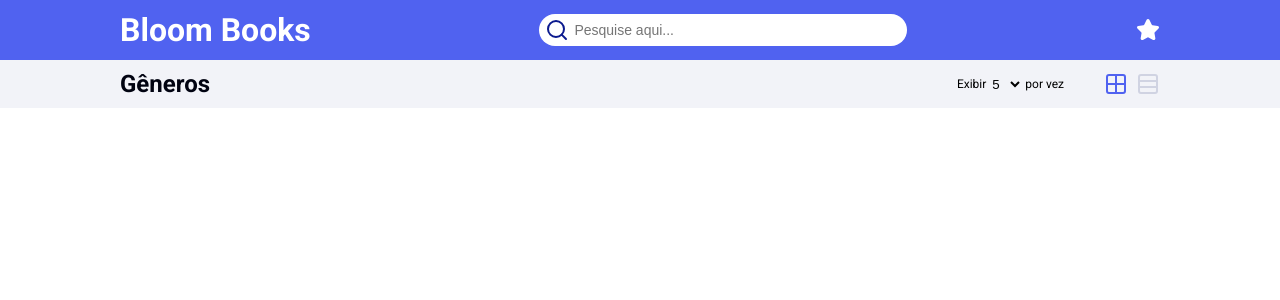
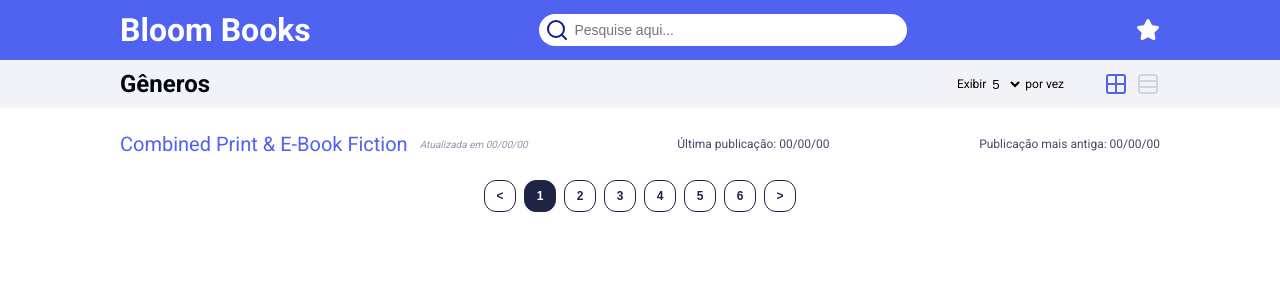
Before and after one commit to rafaelodassi/bloom-books, a Next.js app: page / in a window 1280 px wide. Shown: the top 300 px of the page. Built offline with nearby package versions, Linux system fonts and the light colour scheme.

Commit message:
Dev pagination.

```diff
--- a/src/app/components/Header/index.tsx
+++ b/src/app/components/Header/index.tsx
@@ -1,3 +1,5 @@
+import { ListCategories } from '../ListCategories';
+import { Pagination } from '../Pagination';
 import { ViewMode } from '../ViewMode';
 
 import {
@@ -29,6 +31,8 @@ const Header = () => (
       <TitleSubHeader>Gêneros</TitleSubHeader>
       <ViewMode />
     </SubHeader>
+    <ListCategories />
+    <Pagination />
   </Container>
 );
 
--- /dev/null
+++ b/src/app/components/ListCategories/index.tsx
@@ -0,0 +1,24 @@
+import {
+  Container,
+  LastPublished,
+  OlderPost,
+  Title,
+  TitleContainer,
+  Updated,
+  CategoryContainer,
+} from './styles';
+
+const ListCategories = () => (
+  <Container>
+    <CategoryContainer>
+      <TitleContainer>
+        <Title>Combined Print & E-Book Fiction</Title>
+        <Updated>Atualizada em 00/00/00</Updated>
+      </TitleContainer>
+      <LastPublished>Última publicação: 00/00/00</LastPublished>
+      <OlderPost>Publicação mais antiga: 00/00/00</OlderPost>
+    </CategoryContainer>
+  </Container>
+);
+
+export { ListCategories };
--- /dev/null
+++ b/src/app/components/ListCategories/styles.ts
@@ -0,0 +1,52 @@
+'use client';
+
+import styled from 'styled-components';
+
+export const Container = styled.div`
+  width: 100%;
+  padding: 0px 120px;
+  padding-top: 24px;
+  display: flex;
+  flex-direction: column;
+  gap: 50px;
+`;
+
+export const LastPublished = styled.span`
+  color: #454a67;
+  font-size: 12px;
+`;
+
+export const OlderPost = styled.span`
+  color: #454a67;
+  font-size: 12px;
+`;
+
+export const Title = styled.h1`
+  font-size: 20px;
+  color: #5062f0;
+  font-weight: 400;
+
+  &:hover {
+    cursor: pointer;
+    text-decoration: underline;
+  }
+`;
+
+export const TitleContainer = styled.div`
+  display: flex;
+  align-items: center;
+  gap: 12px;
+`;
+
+export const Updated = styled.div`
+  color: #9296ac;
+  font-size: 10px;
+  font-style: italic;
+`;
+
+export const CategoryContainer = styled.div`
+  display: flex;
+  align-items: center;
+  justify-content: space-between;
+  gap: 20px;
+`;
--- /dev/null
+++ b/src/app/components/Pagination/index.tsx
@@ -0,0 +1,16 @@
+import { Container, PaginationItem } from './styles';
+
+const Pagination = () => (
+  <Container>
+    <PaginationItem>&lt;</PaginationItem>
+    <PaginationItem isActive={true}>1</PaginationItem>
+    <PaginationItem>2</PaginationItem>
+    <PaginationItem>3</PaginationItem>
+    <PaginationItem>4</PaginationItem>
+    <PaginationItem>5</PaginationItem>
+    <PaginationItem>6</PaginationItem>
+    <PaginationItem>&gt;</PaginationItem>
+  </Container>
+);
+
+export { Pagination };
--- /dev/null
+++ b/src/app/components/Pagination/styles.ts
@@ -0,0 +1,41 @@
+'use client';
+
+import styled, { css } from 'styled-components';
+
+export const Container = styled.div`
+  width: 100%;
+  padding: 0px 120px;
+  padding-top: 24px;
+  display: flex;
+  align-items: center;
+  justify-content: center;
+  gap: 8px;
+`;
+
+export const PaginationItem = styled.button<{ isActive?: boolean }>`
+  border: 1px solid #1f2445;
+  background: #ffffff;
+  border-radius: 12px;
+  width: 32px;
+  height: 32px;
+  display: flex;
+  align-items: center;
+  justify-content: center;
+  color: #1f2445;
+  font-size: 12px;
+  font-weight: 700;
+  transition: all 0.3s linear;
+
+  &:hover {
+    cursor: pointer;
+    background: #1f2445;
+    color: #fff;
+  }
+
+  ${(props) =>
+    props.isActive &&
+    css`
+      background: #1f2445;
+      color: #fff;
+    `}
+`;
--- a/src/app/components/ViewMode/index.tsx
+++ b/src/app/components/ViewMode/index.tsx
@@ -20,7 +20,7 @@ const ViewMode = () => (
       <Text>por vez</Text>
     </PerPageContainer>
     <ViewerContainer>
-      <ListIcon size={24} color='#5062F0' />
+      <ListIcon size={24} color='#D0D3E2' isActive />
       <CardIcon size={24} color='#D0D3E2' />
     </ViewerContainer>
   </Container>
--- a/src/app/components/ViewMode/styles.ts
+++ b/src/app/components/ViewMode/styles.ts
@@ -1,7 +1,7 @@
 'use client';
 
 import { Grid2X2, Rows3 } from 'lucide-react';
-import styled from 'styled-components';
+import styled, { css } from 'styled-components';
 
 export const Container = styled.div`
   display: flex;
@@ -14,22 +14,34 @@ export const Text = styled.span`
   color: #000000;
 `;
 
-export const ListIcon = styled(Grid2X2)`
+export const ListIcon = styled(Grid2X2)<{ isActive?: boolean }>`
   transition: opacity 0.3s linear;
 
   &:hover {
     opacity: 0.7;
     cursor: pointer;
   }
+
+  ${(props) =>
+    props.isActive &&
+    css`
+      stroke: #5062f0;
+    `}
 `;
 
-export const CardIcon = styled(Rows3)`
+export const CardIcon = styled(Rows3)<{ isActive?: boolean }>`
   transition: opacity 0.3s linear;
 
   &:hover {
     opacity: 0.7;
     cursor: pointer;
   }
+
+  ${(props) =>
+    props.isActive &&
+    css`
+      stroke: #5062f0;
+    `}
 `;
 
 export const ViewerContainer = styled.div`
```
